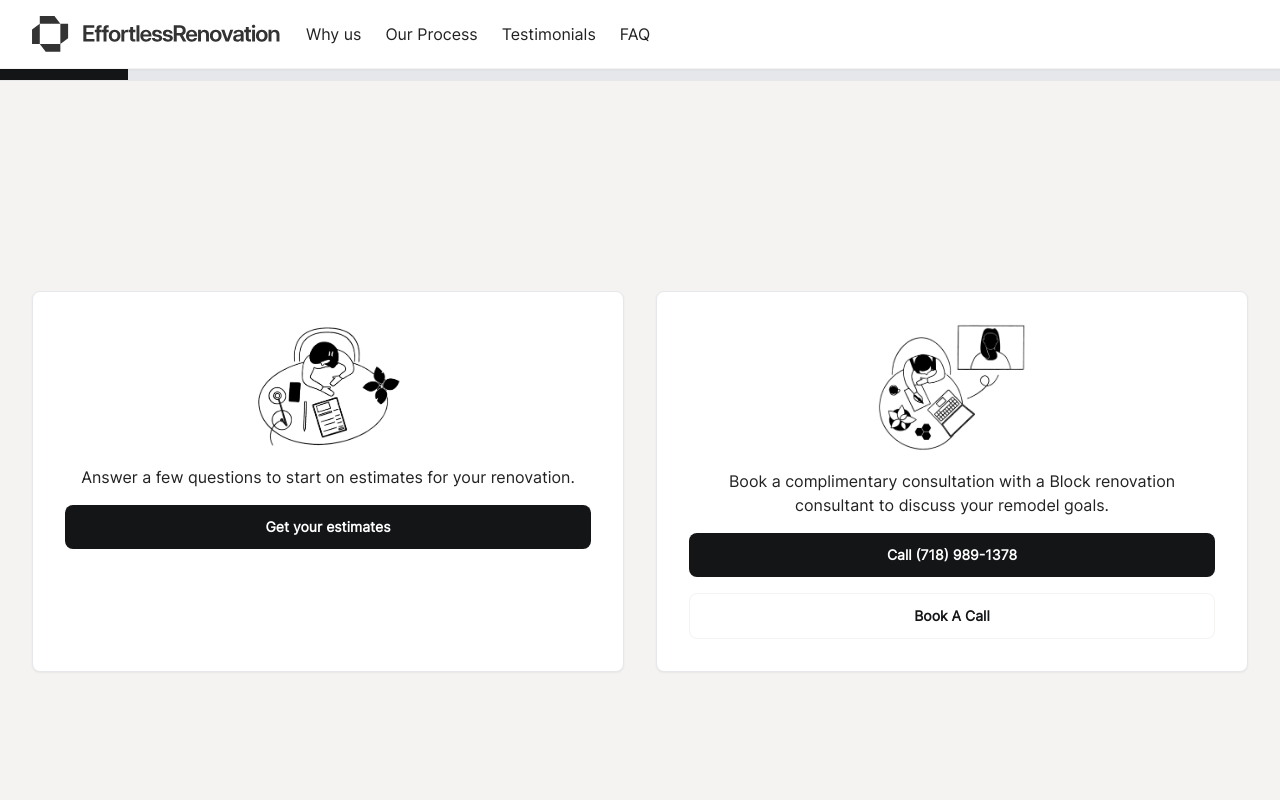
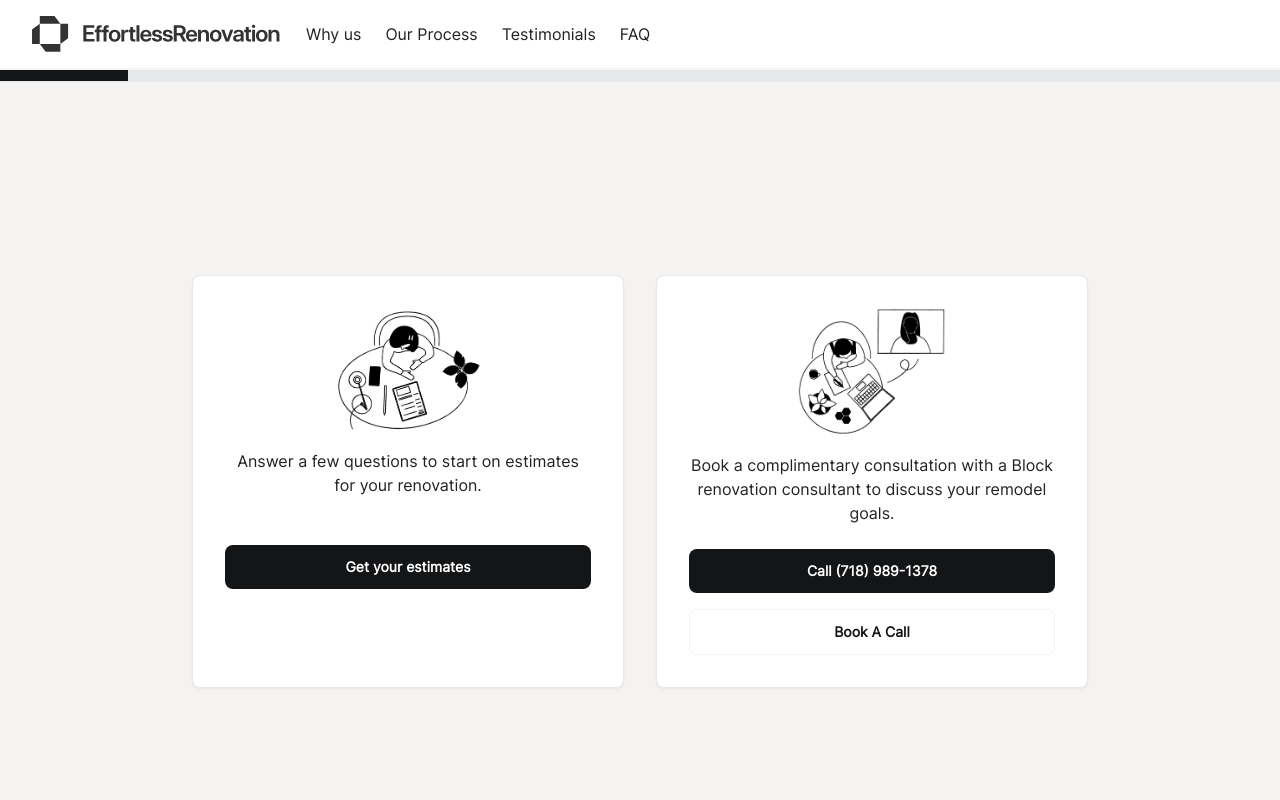
Before and after one commit to mehdi049/EffortlessRenovation, a Next.js app: page /estimate in a window 1280 px wide. Shown: the top 800 px of the page. Built offline with nearby package versions, Linux system fonts and the light colour scheme.

Commit message:
add step animation

```diff
--- a/package.json
+++ b/package.json
@@ -13,12 +13,14 @@
     "react": "^18",
     "react-dom": "^18",
     "react-hook-form": "^7.51.5",
+    "react-transition-group": "^4.4.5",
     "zod": "^3.23.8"
   },
   "devDependencies": {
     "@types/node": "^20",
     "@types/react": "^18",
     "@types/react-dom": "^18",
+    "@types/react-transition-group": "^4.4.10",
     "eslint": "^8",
     "eslint-config-next": "14.2.3",
     "postcss": "^8",
--- a/src/app/estimate/components/progressBar/ProgressBar.tsx
+++ b/src/app/estimate/components/progressBar/ProgressBar.tsx
@@ -7,8 +7,8 @@ export const ProgressBar = () => {
   const { form } = useContext(EstimateContext);
   const currentPercentage = (parseInt(form.step.toString()) / 5) * 100;
   return (
-    <>
+    <div className="sticky top-[82px] md:top-[70px]">
       <Progress percentage={currentPercentage === 0 ? 10 : currentPercentage} />
-    </>
+    </div>
   );
 };
--- a/src/app/estimate/components/step0/Step0.tsx
+++ b/src/app/estimate/components/step0/Step0.tsx
@@ -5,9 +5,11 @@ type Step0Props = {
   goNextStep: () => void;
 };
 export const Step0 = ({ goNextStep }: Step0Props) => {
+  const className =
+    "bg-white p-6 lg:p-8 rounded-lg border border-gray-200 shadow-sm flex flex-col gap-4 h-full";
   return (
     <>
-      <div className="bg-white p-6 lg:p-8 rounded-lg border border-gray-200 shadow-sm flex flex-col gap-4 h-full">
+      <div className={className}>
         <Image
           src={"/images/step0-img-1.png"}
           alt=""
@@ -16,17 +18,14 @@ export const Step0 = ({ goNextStep }: Step0Props) => {
           className="mx-auto"
         />
 
-        <p className="text-center">
+        <p className="text-center md:min-h-20">
           Answer a few questions to start on estimates for your renovation.
         </p>
         <Button onClick={() => goNextStep()} className="w-full">
           Get your estimates
         </Button>
       </div>
-      <div
-        className="bg-white p-6 lg:p-8 rounded-lg border border-gray-200 shadow-sm flex flex-col gap-4 justify-center h-full"
-        onClick={() => goNextStep()}
-      >
+      <div className={className} onClick={() => goNextStep()}>
         <Image
           src={"/images/step0-img-2.png"}
           alt=""
@@ -35,7 +34,7 @@ export const Step0 = ({ goNextStep }: Step0Props) => {
           className="mx-auto"
         />
 
-        <p className="text-center">
+        <p className="text-center md:min-h-20">
           Book a complimentary consultation with a Block renovation consultant
           to discuss your remodel goals.
         </p>
--- a/src/app/estimate/layout.tsx
+++ b/src/app/estimate/layout.tsx
@@ -16,16 +16,12 @@ export default function RootLayout({
           <Navigation cta={false} />
         </ContainerCenter>
       </Container>
-      <main>
       <EstimateContextProvider>
         <ProgressBar />
         <Container className="bg-gray-100 min-h-screen flex flex-col items-center justify-center gap-4">
-            <ContainerCenter className="flex flex-col gap-8 md:gap-20 max-w-4xl mx-auto py-8">
           {children}
-            </ContainerCenter>
         </Container>
       </EstimateContextProvider>
-      </main>
     </div>
   );
 }
--- a/src/app/estimate/page.tsx
+++ b/src/app/estimate/page.tsx
@@ -4,16 +4,19 @@ import { Step2 } from "@/app/estimate/components/step2/Step2";
 import { Step3 } from "@/app/estimate/components/step3/Step3";
 import { Step4 } from "@/app/estimate/components/step4/Step4";
 import { Step5 } from "@/app/estimate/components/step5/Step5";
-import { ContainerSteps } from "@/components/ui/container/ContainerSteps";
 import { Button } from "@/components/ui/form/button/Button";
-import { useContext, useState } from "react";
+import { useContext } from "react";
 import { EstimateContext, formData } from "./context/EstimateContext";
 import { Step0 } from "./components/step0/Step0";
+import { Animate } from "@/components/ui/animation/Animate";
+import { ContainerSteps } from "@/components/ui/container/ContainerSteps";
 
 export default function Page() {
   const { setForm, form } = useContext(EstimateContext);
+
   return (
-    <>
+    <Animate dep={form.step.toString()}>
+      <ContainerSteps>
         <div className="mb-4 hidden">
           ZIP: {form.zip}
           <br />
@@ -30,7 +33,7 @@ export default function Page() {
           phone: {form.phone}
           <br />
         </div>
-      <ContainerSteps>
+
         {form.step === 0 && (
           <Step0
             goNextStep={() =>
@@ -48,7 +51,11 @@ export default function Page() {
         {form.step === 5 && <Step5 />}
       </ContainerSteps>
 
-      <div className={`${form.step === 0 ? "hidden" : "flex"} justify-between`}>
+      <div
+        className={`${
+          form.step === 0 ? "hidden" : "flex"
+        } justify-between mt-8 md:mt-16`}
+      >
         {form.step > 0 && (
           <Button
             className="min-w-40 border-2 border-gray-200"
@@ -76,6 +83,6 @@ export default function Page() {
           {form.step < 5 ? "Next" : "Submit"}
         </Button>
       </div>
-    </>
+    </Animate>
   );
 }
--- /dev/null
+++ b/src/components/ui/animation/Animate.tsx
@@ -0,0 +1,57 @@
+"use client";
+import { useState, useEffect, useRef } from "react";
+import { Transition } from "react-transition-group";
+
+type AnimateProps = {
+  children: React.ReactNode;
+  dep?: string;
+};
+
+const duration = 300;
+
+export const Animate = ({ children, dep }: AnimateProps) => {
+  const [inProp, setInProp] = useState(false);
+  const nodeRef = useRef(null);
+
+  const defaultStyle = {
+    transition: `all ${duration}ms ease-in-out`,
+    opacity: 0,
+    marginTop: "-20px",
+  };
+
+  const transitionStyles = {
+    entering: { opacity: 0 },
+    entered: { opacity: 1, marginTop: "0px" },
+    exiting: { opacity: 0, marginLeft: "-2000px" },
+    exited: { opacity: 0 },
+  };
+
+  useEffect(() => {
+    setInProp(true);
+  }, []);
+
+  useEffect(() => {
+    setInProp(false);
+    setTimeout(() => {
+      setInProp(true);
+    }, duration);
+  }, [dep]);
+
+  return (
+    <>
+      <Transition nodeRef={nodeRef} in={inProp} timeout={duration}>
+        {(state) => (
+          <div
+            ref={nodeRef}
+            style={{
+              ...defaultStyle,
+              ...transitionStyles[state],
+            }}
+          >
+            {children}
+          </div>
+        )}
+      </Transition>
+    </>
+  );
+};
--- a/src/components/ui/container/ContainerSteps.tsx
+++ b/src/components/ui/container/ContainerSteps.tsx
@@ -6,7 +6,7 @@ export const ContainerSteps = ({
 }: ContainerProps) => {
   return (
     <div
-      className={`grid grid-cols-1 sm:grid-cols-2 gap-8 items-center ${className}`}
+      className={`grid grid-cols-1 sm:grid-cols-2 gap-8 items-center max-w-4xl mx-auto py-8 ${className}`}
     >
       {children}
     </div>
```
Also changed, not shown: 1 other file (tests, documents, lock files or other folders). Lines whose indentation alone changed are shown as unchanged.
